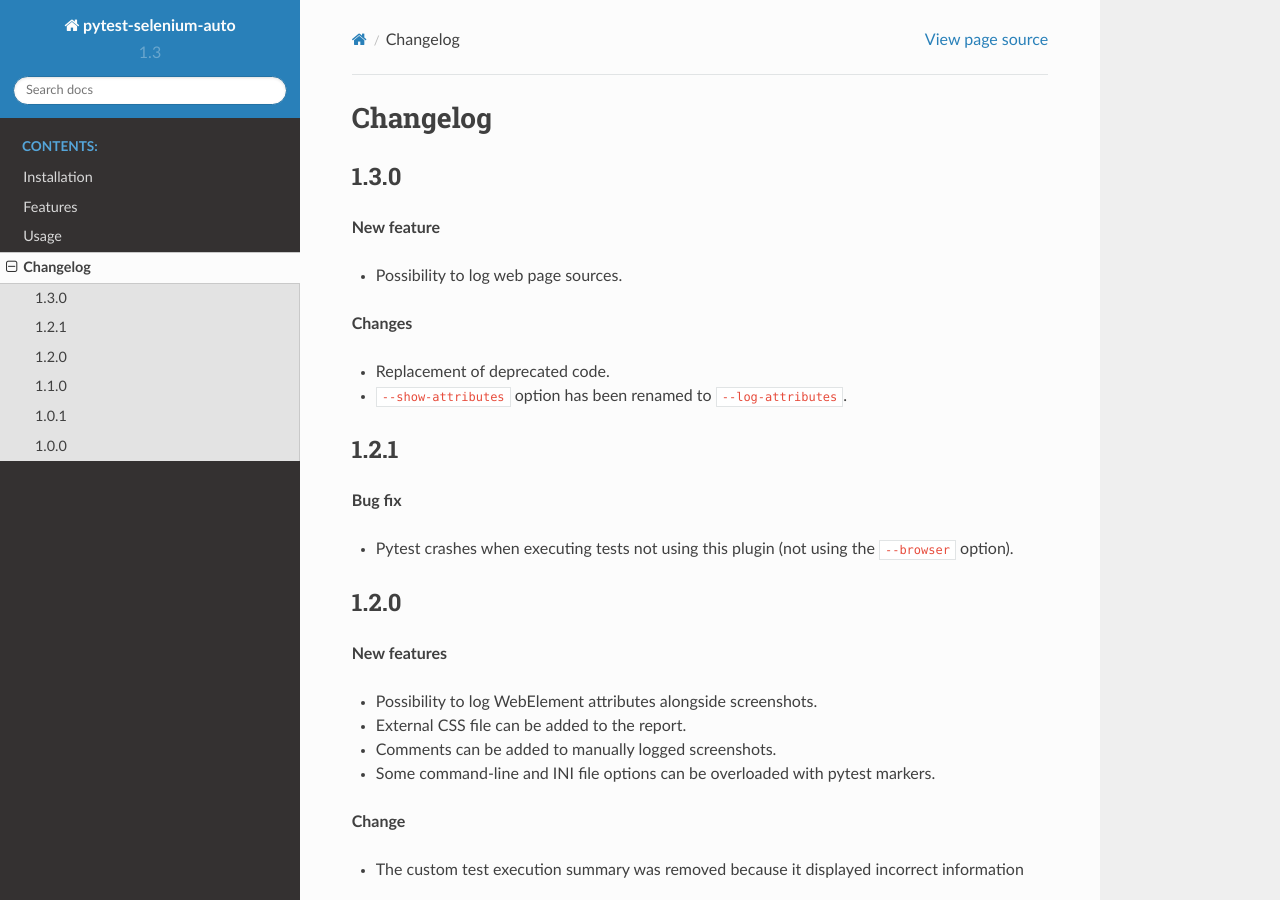
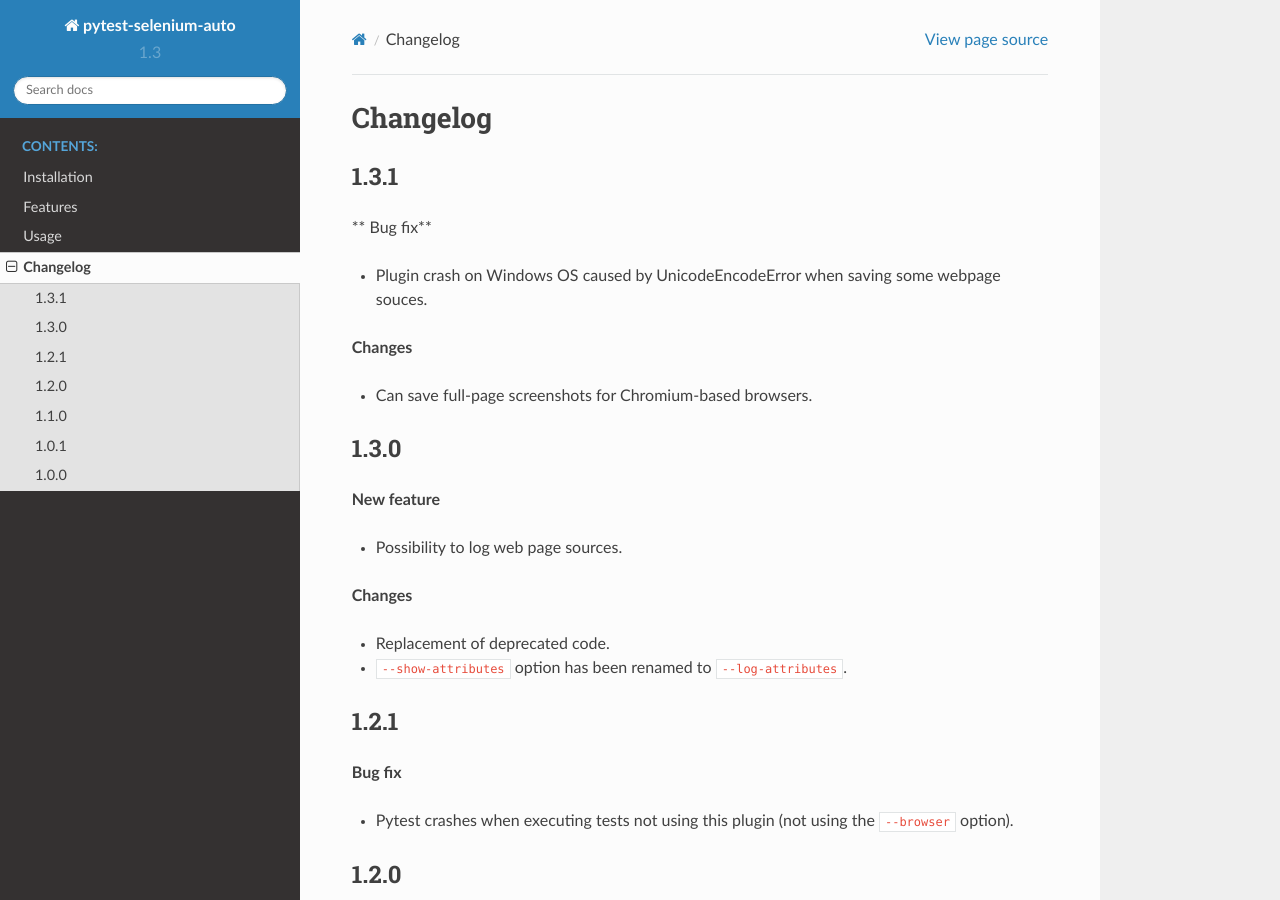
Before and after one commit to harmin-parra/pytest-selenium-auto, a Sphinx documentation site: the page built from docs/changelog.rst, in a window 1280 px wide and 900 px high. Built offline with Sphinx 7.4.7 and the Read the Docs theme 2.0.0, drawn with Linux system fonts in a browser that asks for light colours.

Commit message:
update changelog

```diff
--- a/docs/changelog.rst
+++ b/docs/changelog.rst
@@ -3,13 +3,16 @@
 =========
 
 
-..
-  1.3.1
-  =====
+1.3.1
+=====
 
-  **Changes**
+** Bug fix**
 
-  * In order to optimize space, screenshots are displayed to the right of the log output when webelement attributes and webpage sources aren't included in the report.
+* Plugin crash on Windows OS caused by UnicodeEncodeError when saving some webpage souces.
+
+**Changes**
+
+* Can save full-page screenshots for Chromium-based browsers.
 
 
 1.3.0
```
